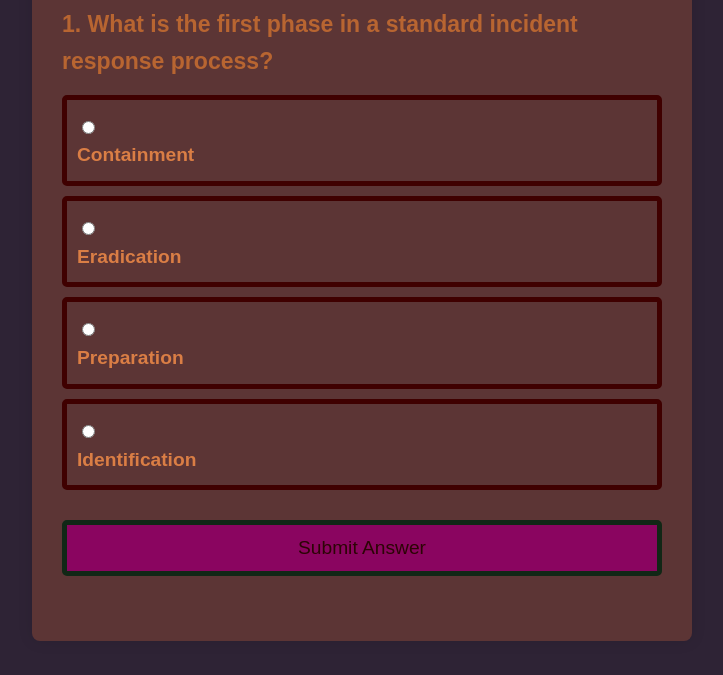
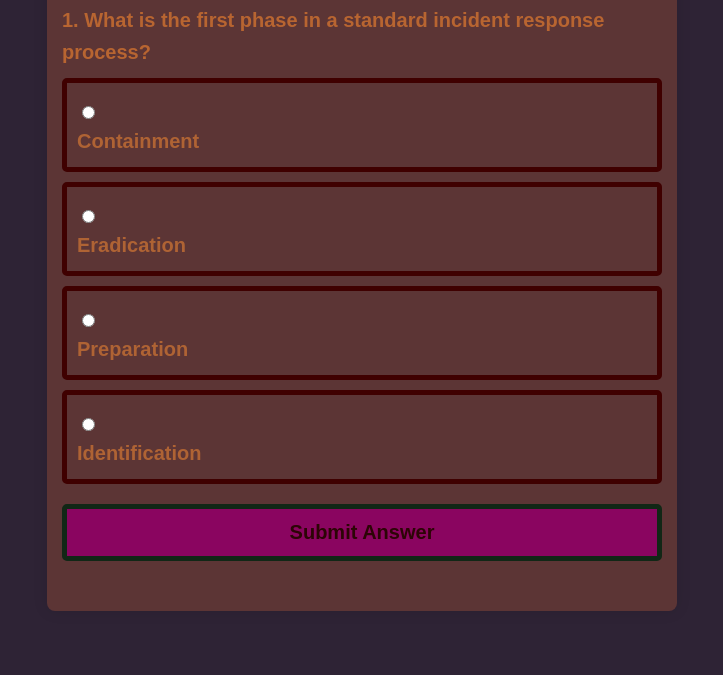
Before and after one commit to relemzidin/SecQuiz, a plain HTML site: page index.html in a window 1280 px wide. Shown: the part 165-840 px from the top of the page, without its empty margins (278-1001 px from the left). Drawn offline with Linux system fonts and the light colour scheme.

Commit message:
Add files via upload

```diff
--- a/index.html
+++ b/index.html
@@ -10,11 +10,11 @@
             font-family: sans-serif;
             line-height: 1.6;
             margin: 0;
-            padding: 20px;
+            padding: 15px;
             background-color: #2e2335;
-            font-size: 1.2em;
+            font-size: 20px;
             font-weight: bold;
-            color: #da7e45;
+            color: rgb(175, 99, 52);
             display: flex;
             justify-content: center;
             align-items: center;
@@ -23,7 +23,7 @@
 
         #quiz-container {
             background: #5c3535;
-            padding: 30px;
+            padding: 15px;
             border-radius: 8px;
             box-shadow: 0 0 15px rgba(0, 0, 0, 0.1);
             width: 100%;
@@ -34,17 +34,17 @@
             text-align: center;
             color: #1b041c;
             font-weight: bold;
-            margin-bottom: 20px;
+            margin-bottom: 10px;
         }
 
         #question-container {
-            margin-bottom: 20px;
+            margin-bottom: 10px;
         }
 
         #question-text {
-            font-size: 1.2em;
+            font-size: 20px;
             font-weight: bold;
-            margin-bottom: 15px;
+            margin-bottom: 10px;
             color: #b86531;
             align-items: center;
         }
@@ -63,14 +63,15 @@
             transition: background-color 0.2s ease;
         }
 
+        .option label {
+            display: block; /* Makes the whole area clickable */
+            cursor: pointer;
+        }
+
         .option:hover {
             background-color: #411212;
         }
 
-        .option label {
-            display: block; /* Makes the whole area clickable */
-            cursor: pointer;
-        }
 
          .option input[type="radio"] {
              margin-right: 10px;
@@ -85,9 +86,10 @@
             color: rgb(44, 5, 5);
             border: 5px solid #112716;
             border-radius: 5px;
-            font-size: 1em;
+            font-size: 20px;
+            font-weight: bold;
             cursor: pointer;
-            margin-top: 20px;
+            margin-top: 10px;
 
             transition: background-color 0.2s ease;
         }
@@ -111,8 +113,9 @@
         }
 
         .correct {
-            background-color: #a94c72;
+            background-color: #4c8da9;
             color: #0a2b12;
+            font-weight: bold;
             border: 5px solid #112716;
         }
 
```
